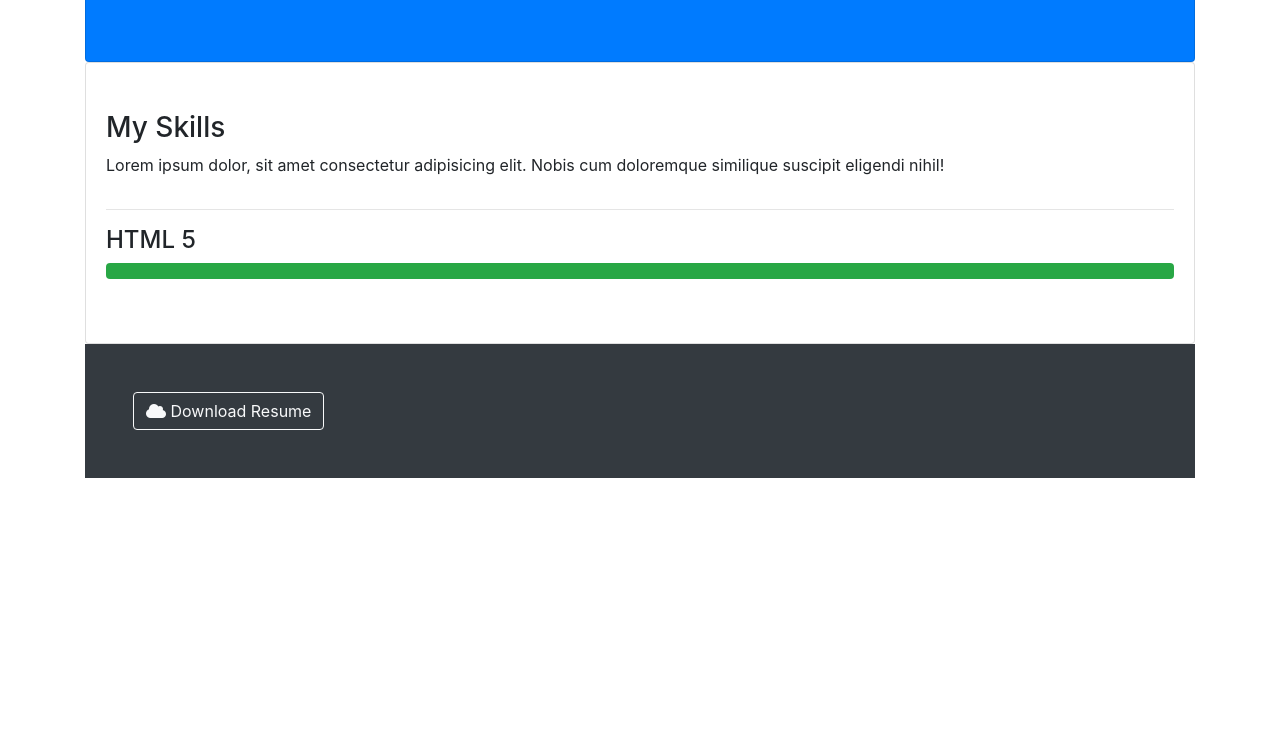
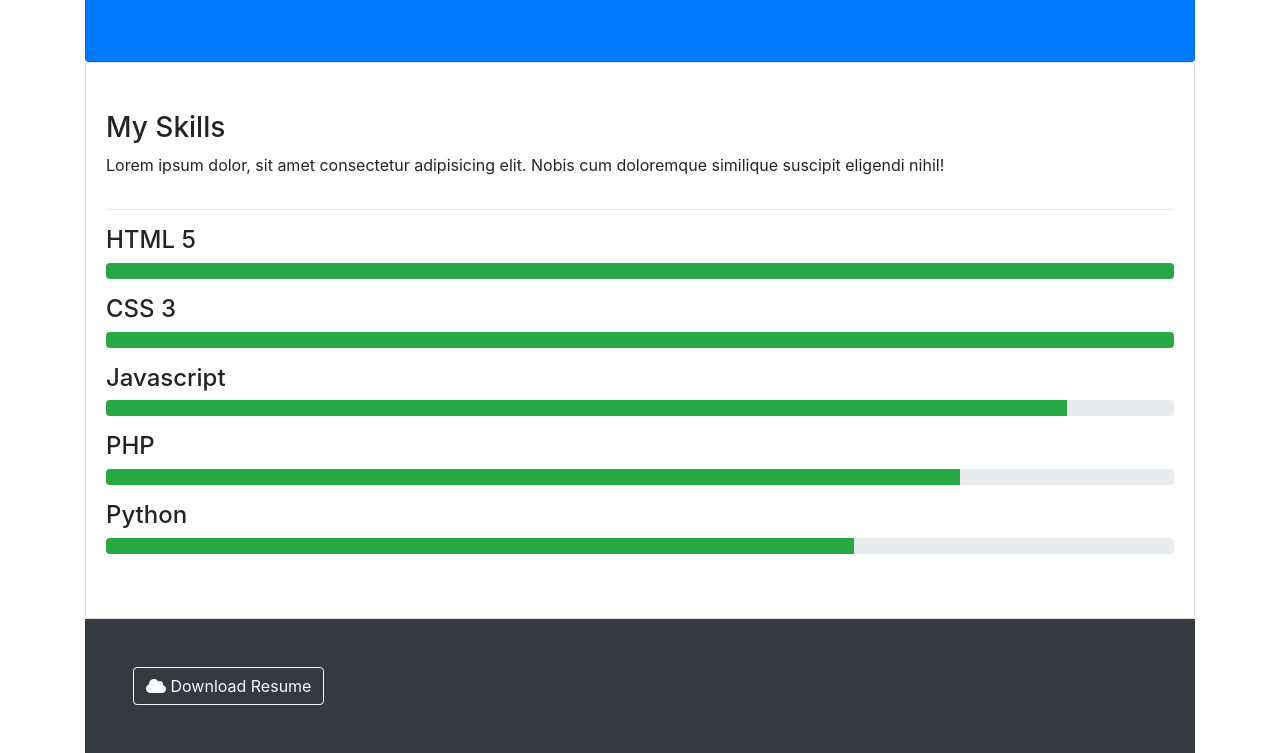
Before and after one commit to ejohann/portfolio_grid, a plain HTML site: page index.html in a window 1280 px wide. Shown: the part 498-1251 px from the top of the page. Before the commit the page ends 976 px from the top, so only its background shows below. Drawn offline with nearby package versions, Linux system fonts and the light colour scheme.

Commit message:
Add content to home page section

```diff
--- a/index.html
+++ b/index.html
@@ -90,6 +90,22 @@
         <div class="progress mb-3">
           <div class="progress-bar bg-success" style="width: 100%"></div>
         </div>
+        <h4>CSS 3</h4>
+        <div class="progress mb-3">
+          <div class="progress-bar bg-success" style="width: 100%"></div>
+        </div>
+        <h4>Javascript</h4>
+        <div class="progress mb-3">
+          <div class="progress-bar bg-success" style="width: 90%"></div>
+        </div>
+        <h4>PHP</h4>
+        <div class="progress mb-3">
+          <div class="progress-bar bg-success" style="width: 80%"></div>
+        </div>
+        <h4>Python</h4>
+        <div class="progress mb-3">
+          <div class="progress-bar bg-success" style="width: 70%"></div>
+        </div>
       </div>
 
     </div>
```
